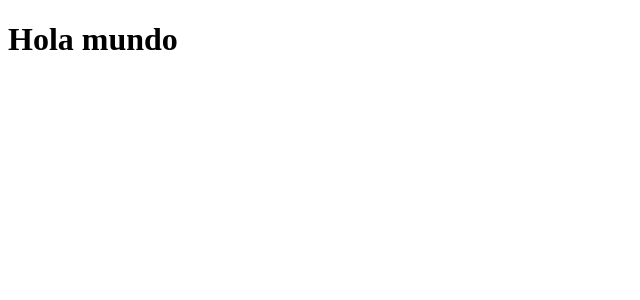
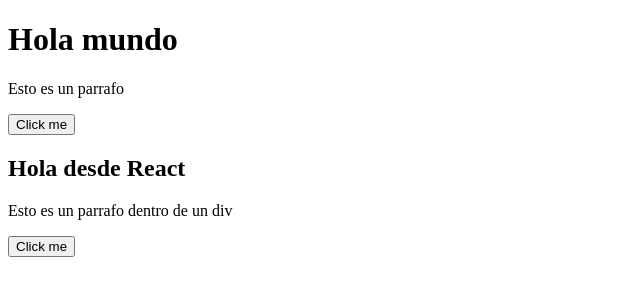
Before and after one commit to jose-angell/react-02-first-steps, a React (Vite) app: page / in a window 1280 px wide. Shown: the top 300 px of the page, without its empty margins (0-640 px from the left). Built offline with nearby package versions, Linux system fonts and the light colour scheme.

Commit message:
feat: primer componente

```diff
--- /dev/null
+++ b/src/FirstStepsApp.tsx
@@ -0,0 +1,15 @@
+
+export function FirstStepsApp(){
+    return (
+        <>
+        <h1>Hola mundo</h1>
+    <p> Esto es un parrafo</p>
+    <button>Click me</button>
+    <div>
+      <h2>Hola desde React</h2>
+      <p>Esto es un parrafo dentro de un div</p>
+      <button>Click me</button>
+    </div>
+    </>
+    )
+}
--- a/src/main.tsx
+++ b/src/main.tsx
@@ -1,9 +1,10 @@
 import { StrictMode } from 'react'
 import { createRoot } from 'react-dom/client'
+import { FirstStepsApp } from './FirstStepsApp'
 
 
 createRoot(document.getElementById('root')!).render(
   <StrictMode>
-    <h1>Hola mundo</h1>
-  </StrictMode>,
+    <FirstStepsApp/>
+  </StrictMode>
 )
```
